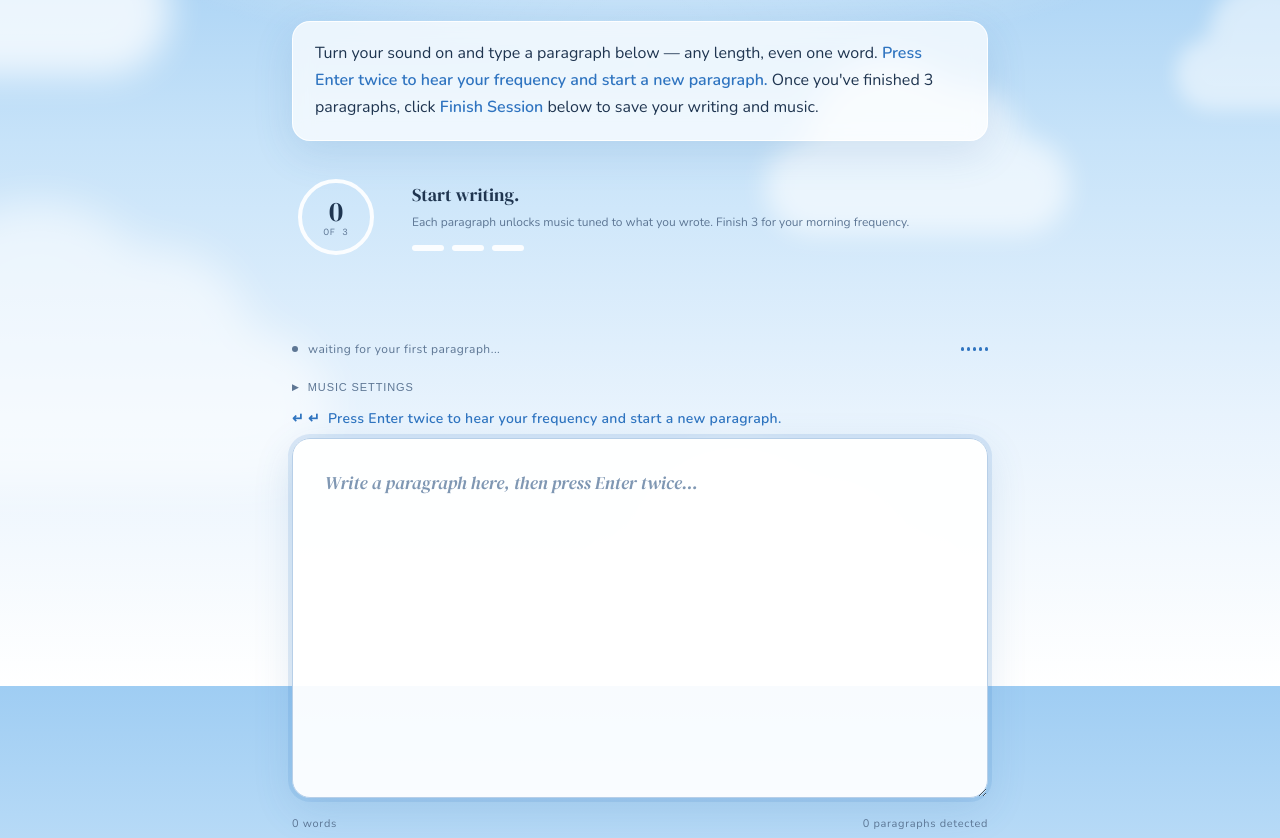
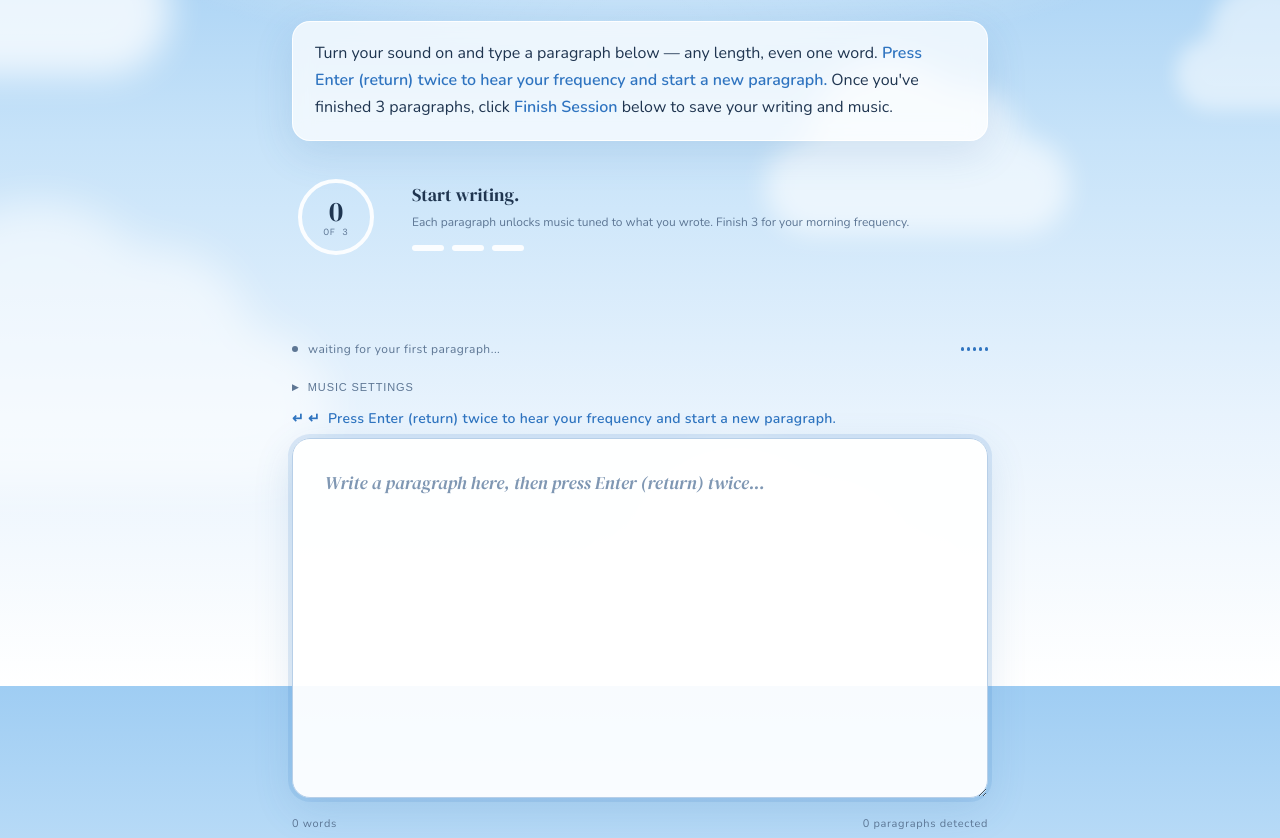
Before and after one commit to bri-an-pmp/the-morning-frequency, a plain HTML site: page index.html in a window 1280 px wide. Shown: the part 114-952 px from the top of the page. Drawn offline with nearby package versions, Linux system fonts and the light colour scheme; a web font is replaced by a local one.

Commit message:
Enter (return) wording; rewrite README in the career-repo style
Co-Authored-By: Claude Opus 5.5 <noreply@anthropic.com>

```diff
--- a/index.html
+++ b/index.html
@@ -322,7 +322,7 @@
     <div class="date-stamp" id="date-stamp"></div>
   </header>
 
-  <p class="how-to">Turn your sound on and type a paragraph below — any length, even one word. <strong>Press Enter twice to hear your frequency and start a new paragraph.</strong> Once you've finished 3 paragraphs, click <strong>Finish Session</strong> below to save your writing and music.</p>
+  <p class="how-to">Turn your sound on and type a paragraph below — any length, even one word. <strong>Press Enter (return) twice to hear your frequency and start a new paragraph.</strong> Once you've finished 3 paragraphs, click <strong>Finish Session</strong> below to save your writing and music.</p>
 
   <div class="progress-section">
     <div class="ring-wrap">
@@ -447,10 +447,10 @@
 
   </div>
 
-  <div class="enter-hint">↵ ↵ &nbsp;Press Enter twice to hear your frequency and start a new paragraph.</div>
+  <div class="enter-hint">↵ ↵ &nbsp;Press Enter (return) twice to hear your frequency and start a new paragraph.</div>
   <div class="editor-wrap">
     <textarea id="writer"
-      placeholder="Write a paragraph here, then press Enter twice..."
+      placeholder="Write a paragraph here, then press Enter (return) twice..."
       spellcheck="true" autocomplete="off"
     ></textarea>
     <div class="corner tl"></div>
```
Also changed, not shown: README.md.
